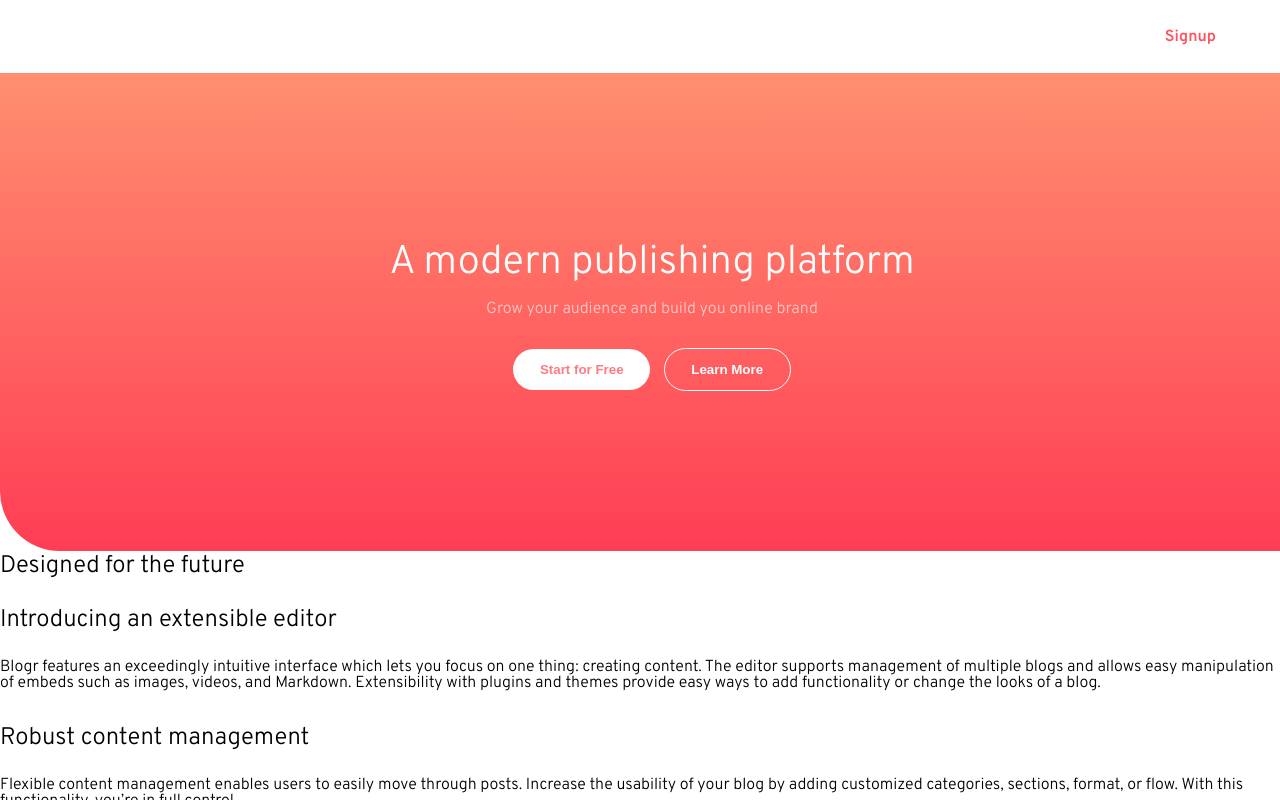
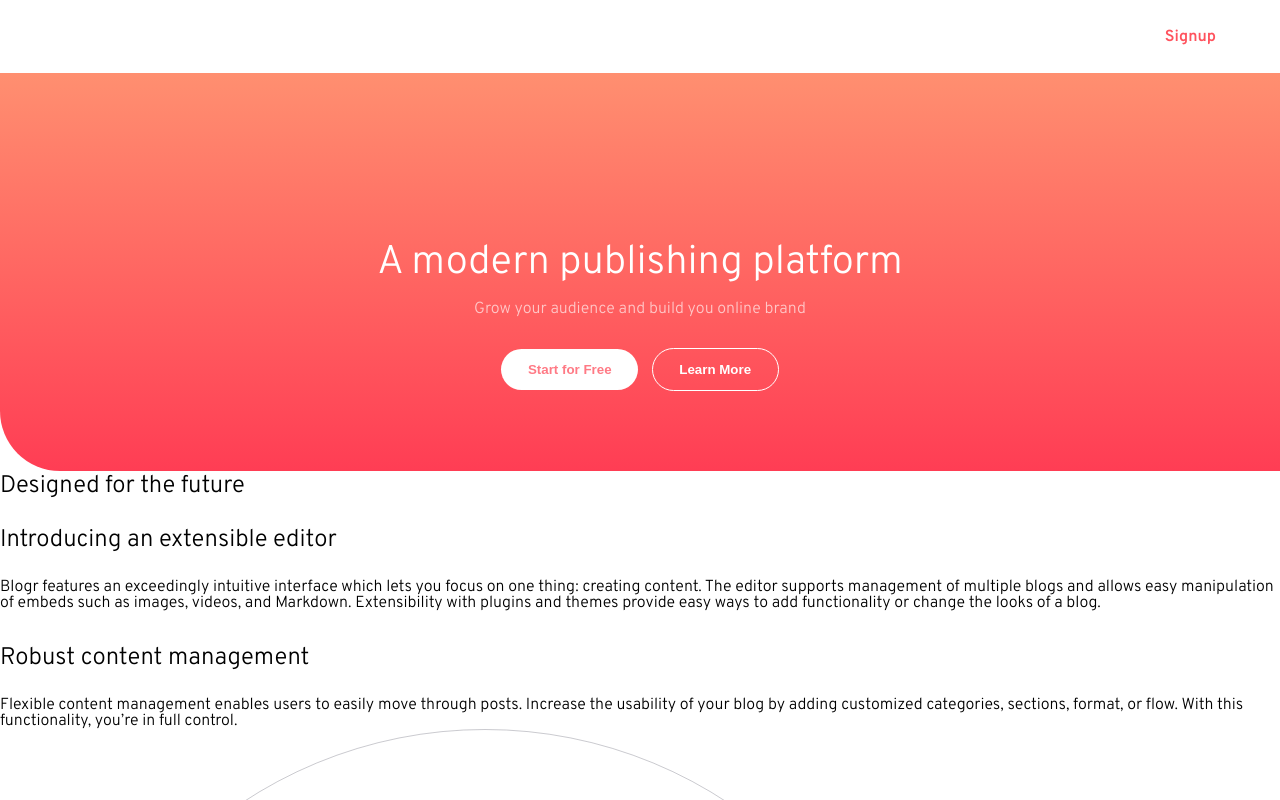
Before and after one commit to Jaisurya-14/blogr-app, a Vue app: page / in a window 1280 px wide. Shown: the top 800 px of the page. Built offline with nearby package versions, Linux system fonts and the light colour scheme.

Commit message:
added css for blog hero

```diff
--- a/src/styles/blogr_hero.scss
+++ b/src/styles/blogr_hero.scss
@@ -1,12 +1,8 @@
 .blogr-hero {
     position: relative;
     background-image: linear-gradient($gradient-very-light-red,$gradient-light-red);
-    padding: 5em 0.75em;
-    width: 100vw;
-    left: 50%;
-    right: 50%;
-    margin-left: -50vw;
-    margin-right: -50vw;
+    padding: 5em 0;
+    width: 100%;
     text-align: center;
     border-bottom-left-radius: 60px;
     color: $white;
@@ -14,7 +10,7 @@
     &__con {
         width: 100%;
         max-width: 650px;
-        margin: 5em auto;
+        margin: 5em auto 0 auto;
         display: flex;
         flex-direction: column;
     }
```
